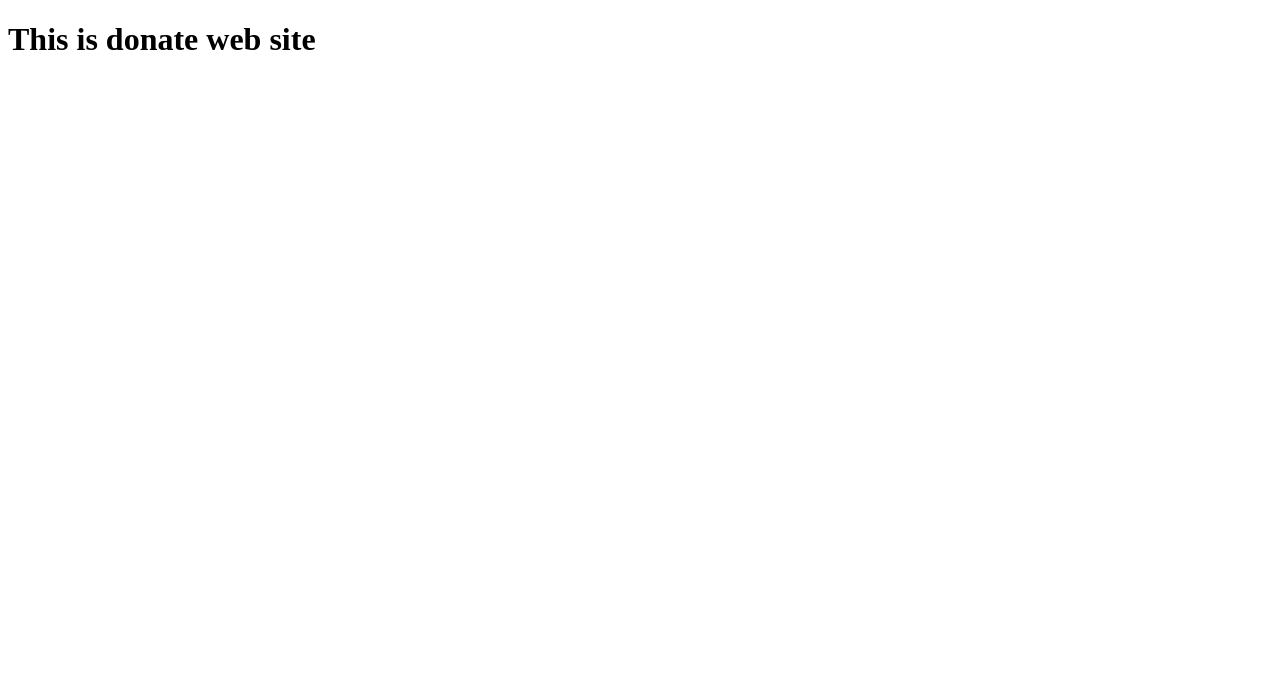
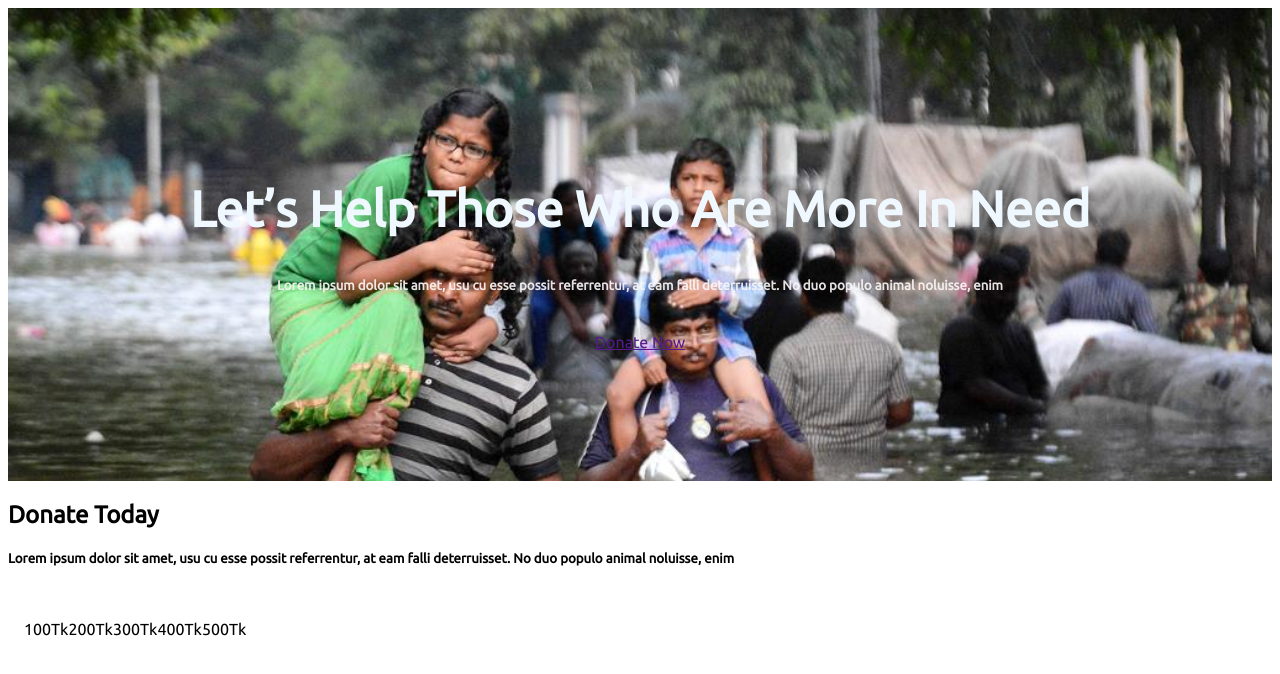
Before and after one commit to Md-Shamiul-Karim/donate-website, a plain HTML site: page index.html in a window 1280 px wide. Drawn offline with Linux system fonts and the light colour scheme; a web font is replaced by a local one.

Commit message:
First Section

```diff
--- a/index.html
+++ b/index.html
@@ -4,9 +4,45 @@
     <meta charset="UTF-8">
     <meta http-equiv="X-UA-Compatible" content="IE=edge">
     <meta name="viewport" content="width=device-width, initial-scale=1.0">
+    <link rel="preconnect" href="https://fonts.googleapis.com">
+    <link rel="preconnect" href="https://fonts.gstatic.com" crossorigin>
+    <link href="https://fonts.googleapis.com/css2?family=Arima&family=Poppins:ital,wght@1,300&family=Source+Sans+Pro:wght@300&family=Ubuntu&display=swap" rel="stylesheet">
+    <link rel="stylesheet" href="style.css">
     <title>Donate-Website</title>
 </head>
 <body>
-    <h1>This is donate web site</h1>
+
+    <section class="first-section">
+        <div id="first-div">
+            <h1 class="header-size"><b>Let’s Help Those Who Are More In Need</b></h1>
+            <h5  class="header-color">Lorem ipsum dolor sit amet, usu cu esse possit referrentur, at eam falli deterruisset. No duo populo animal noluisse, enim</h5><br>
+            <a target="_blank" href="">Donate Now</a>
+        </div>
+    </section>
+
+
+    <section>
+        <h1>Donate Today</h1>
+        <h5>Lorem ipsum dolor sit amet, usu cu esse possit referrentur, at eam falli deterruisset. No duo populo animal noluisse, enim</h5>
+        <div class="flexible-container">
+            <div>
+                <p> 100Tk </p>
+            </div>
+            <div>
+                <p> 200Tk </p>
+            </div>
+            <div>
+                <p> 300Tk </p>
+            </div>
+            <div>
+                <p> 400Tk </p>
+            </div>
+            <div>
+                <p> 500Tk </p>
+            </div>
+        </div>
+    </section>
+
+
 </body>
 </html>
--- a/style.css
+++ b/style.css
@@ -1,3 +1,30 @@
 body{
-    color: brown;
+    font-family: 'Arima', cursive;
+    font-family: 'Poppins', sans-serif;
+    font-family: 'Source Sans Pro', sans-serif;
+    font-family: 'Ubuntu', sans-serif;
 }
+.first-section{
+    background-image: url(images/donation4.jpg);
+    background-repeat: no-repeat;
+    background-size: cover;
+    height: 100%;
+    width: auto;
+}
+#first-div{
+    text-align: center;
+    padding: 130px;
+}
+.header-color{
+    color: rgba(250, 245, 245, 0.918);
+}
+.header-size{
+    font-size: 50px;
+    color: aliceblue;
+}
+
+.flexible-container{
+    display: flex;
+    padding: 16px;
+
+}
```
Also changed, not shown: 1 other file.
